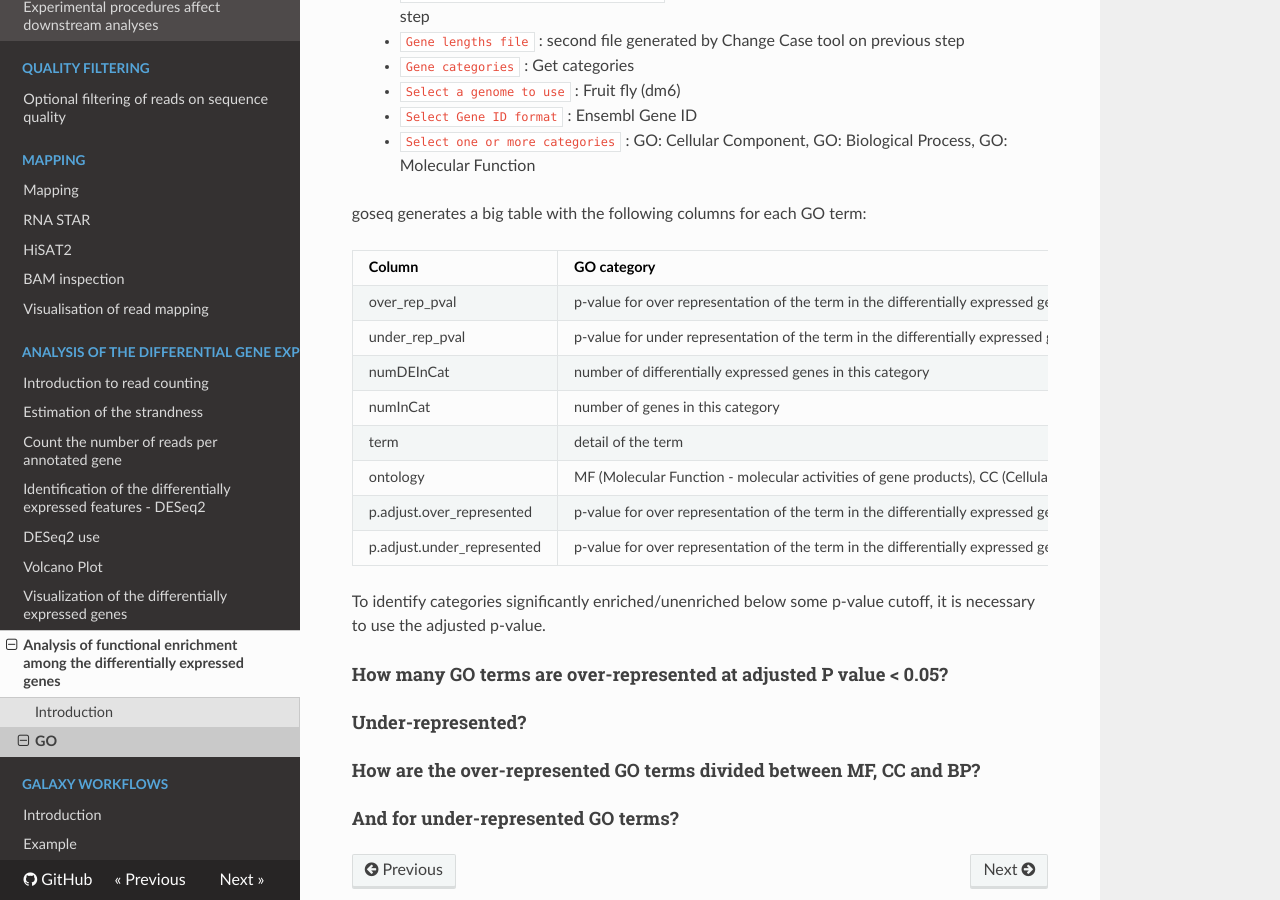
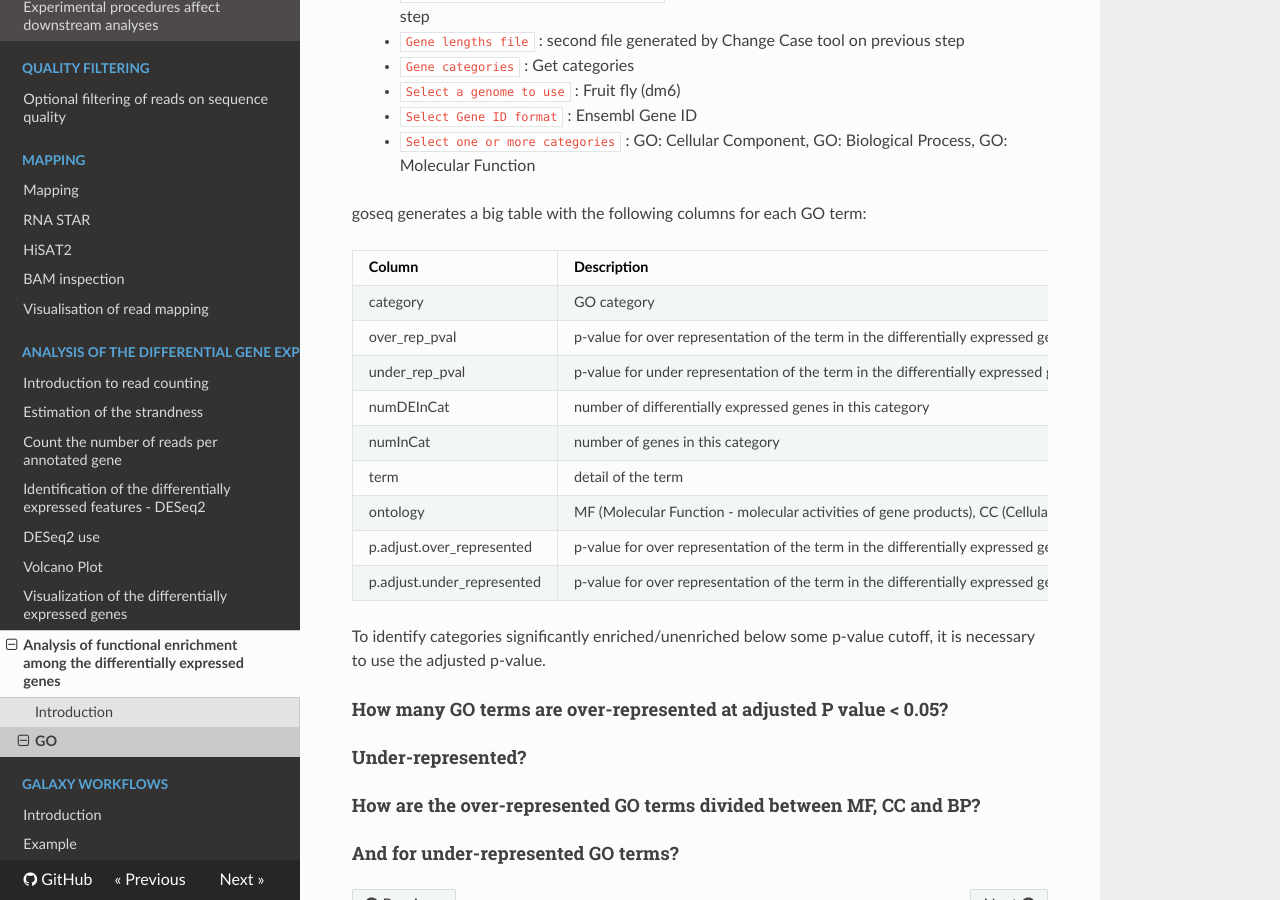
Before and after one commit to ARTbio/springday, an MkDocs documentation site: the page built from docs/GO-tool.md, in a window 1280 px wide and 900 px high, scrolled down 1586 px. Built offline with MkDocs 1.6.1, drawn with Linux system fonts in a browser that asks for light colours; nearby versions of some CDN libraries.

Commit message:
correct really the table !

```diff
--- a/docs/GO-tool.md
+++ b/docs/GO-tool.md
@@ -55,8 +55,9 @@ We have now the two required input files for goseq.
 
 goseq generates a big table with the following columns for each GO term:
 
-|Column                       | GO category                                                                                           |
+|Column                       | Description                                                                                           |
 |-----------------------------|-------------------------------------------------------------------------------------------------------|
+|category                     | GO category                                                                                           |
 |over_rep_pval                |p-value for over representation of the term in the differentially expressed genes                      |
 |under_rep_pval               |p-value for under representation of the term in the differentially expressed genes                     |
 |numDEInCat                   |number of differentially expressed genes in this category                                              |
```
